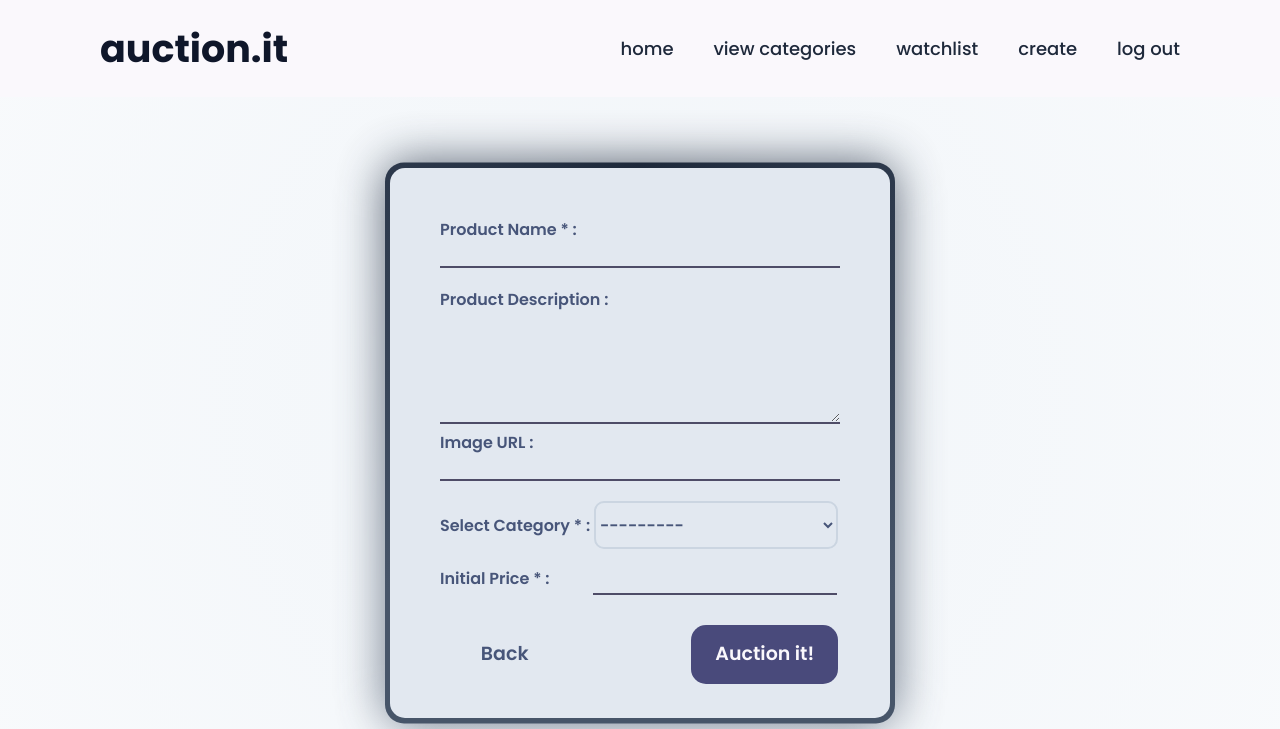
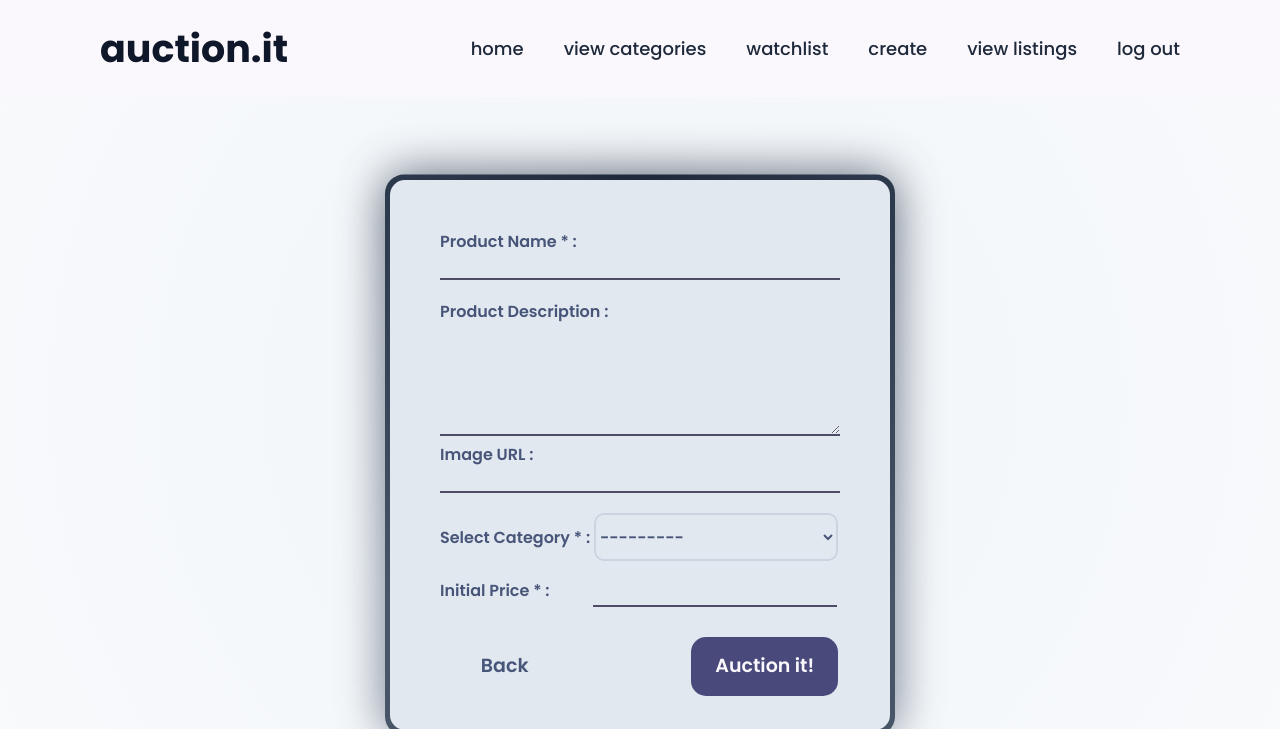
Before and after one commit to httpvieve/auction-it, a Django app: page /create in a window 1280 px wide. Shown: the top 729 px of the page. Run offline with Django 3.2, Linux system fonts and the light colour scheme; a user stored in the database is signed in; data comes from the database, SQL or seed files in the repository; some libraries are stand-ins or nearby versions.

Commit message:
chore: minor style revisions

```diff
--- a/commerce/auctions/forms.py
+++ b/commerce/auctions/forms.py
@@ -45,6 +45,7 @@ class CommentForm(forms.ModelForm):
     class Meta:
         model = UserComment
         fields = ['comment']
+        labels = {'comment' : ''}
         widgets = {
-            'comment': forms.Textarea(attrs={'class': 'comment'})
+            'comment': forms.Textarea(attrs={'placeholder': 'Write a comment..', 'class': 'comment-area'})
         }
--- a/commerce/auctions/models.py
+++ b/commerce/auctions/models.py
@@ -60,7 +60,7 @@ class UserComment (models.Model):
 
     current_user = models.ForeignKey(User,null = True, blank = True, on_delete = models.CASCADE, related_name = "comments")
     current_item = models.ForeignKey(Listing, null = True, blank = True, on_delete = models.CASCADE, related_name = "comments")
-    comment = models.TextField(null = True, blank = True)
+    comment = models.TextField(null = True)
 
     time_created = models.DateTimeField(auto_now = True)
 
--- a/commerce/auctions/templates/auctions/create_listing.html
+++ b/commerce/auctions/templates/auctions/create_listing.html
@@ -1,8 +1,10 @@
 {% extends "auctions/layout.html" %}
 
 {% block body %}
-<h3> 📝 Adding new lisitng.. </h3>
-
+{% comment %} <h3> 📝 Adding new lisitng.. </h3> {% endcomment %}
+<div class="page-title mx-auto text-xl font-semibold text-lightgray-900 dark:text-white sm:text-3xl">
+    <h2> 📝 Adding new listing.. </h2>
+</div>
 <div class="auction-container">
 <form class="auction-form" action="{% url 'create_listing' %}" method="post">
     {% csrf_token %}
--- a/commerce/auctions/templates/auctions/layout.html
+++ b/commerce/auctions/templates/auctions/layout.html
@@ -16,16 +16,17 @@
     <br>
 </head>
 <body>
-    <header class="header">
+<header class="header">
         <a href="{% url 'index' %}" class="logo"> auction.it</a>
         <nav class="navbar">
             {% if user.is_authenticated %}
             {% comment %} <p class="auth-status">Welcome, <strong> {{ user.username }}</strong>!</p> {% endcomment %}
             <a href="{% url 'index' %}">home</a>
             <a href="{% url 'categories' %}">view categories</a>
-                <a href="{% url 'watchlist' %}">watchlist</a>
-                <a href="{% url 'create_listing' %}">create</a>
-                <a href="{% url 'logout' %}">log out</a>
+            <a href="{% url 'watchlist' %}">watchlist</a>
+            <a href="{% url 'create_listing' %}">create</a>
+            <a href="{% url 'user_listing' %}">view listings</a>
+            <a href="{% url 'logout' %}">log out</a>
             {% else %}
                 {% comment %} <p class="auth-status">Not signed in</p> {% endcomment %}
                 <a href="{% url 'login' %}">log in</a>
--- a/commerce/auctions/templates/auctions/user_listing.html
+++ b/commerce/auctions/templates/auctions/user_listing.html
@@ -9,7 +9,7 @@
 <div class="listings-container">
     {% if auctions %}
         {% for listing in auctions %}
-            {% if listing.is_available %}
+
             <div class="listing-card">
                 {% if listing.item_image %}
                     <img src="{{ listing.item_image }}" alt="{{ listing.item_name }}" class="listing-image">
@@ -20,7 +20,6 @@
                     <a href="{% url 'view_listing' listing.id %}" class="listing-button">View Listing</a>
                 </div>
             </div>
-            {% endif %}
         {% endfor %}
     {% else %}
         <p>You haven't listed any items yet/</p>
--- a/commerce/auctions/templates/auctions/view_categories.html
+++ b/commerce/auctions/templates/auctions/view_categories.html
@@ -5,7 +5,7 @@
 {% block body %}
 <br><br>
 <section class="py-8 antialiased dark:bg-gray-900 md:py-16">
-  <div class="mx-auto max-w-screen-xl px-4 2xl:px-0">
+  <div class="mx-auto max-w-screen-2xl px-4 2xl:px-0">
     <div class="mb-4 flex items-center justify-between gap-4 md:mb-8">
       <h2 class="mx-auto text-xl font-semibold text-lightgray-900 dark:text-white sm:text-3xl">sort by category</h2><br><br>
 
--- a/commerce/auctions/views.py
+++ b/commerce/auctions/views.py
@@ -129,6 +129,7 @@ def view_listing(request, listing_id):
             current.watchers.remove(request.user)
         elif "close_auction" in request.POST:
             current.is_available = False
+            current.auction_winner = request.user
             current.watchers.clear()
         else:
             comment_form = CommentForm(request.POST)
```
Also changed, not shown: commerce/auctions/templates/auctions/view_watchlist.html (+7 -3 lines).
